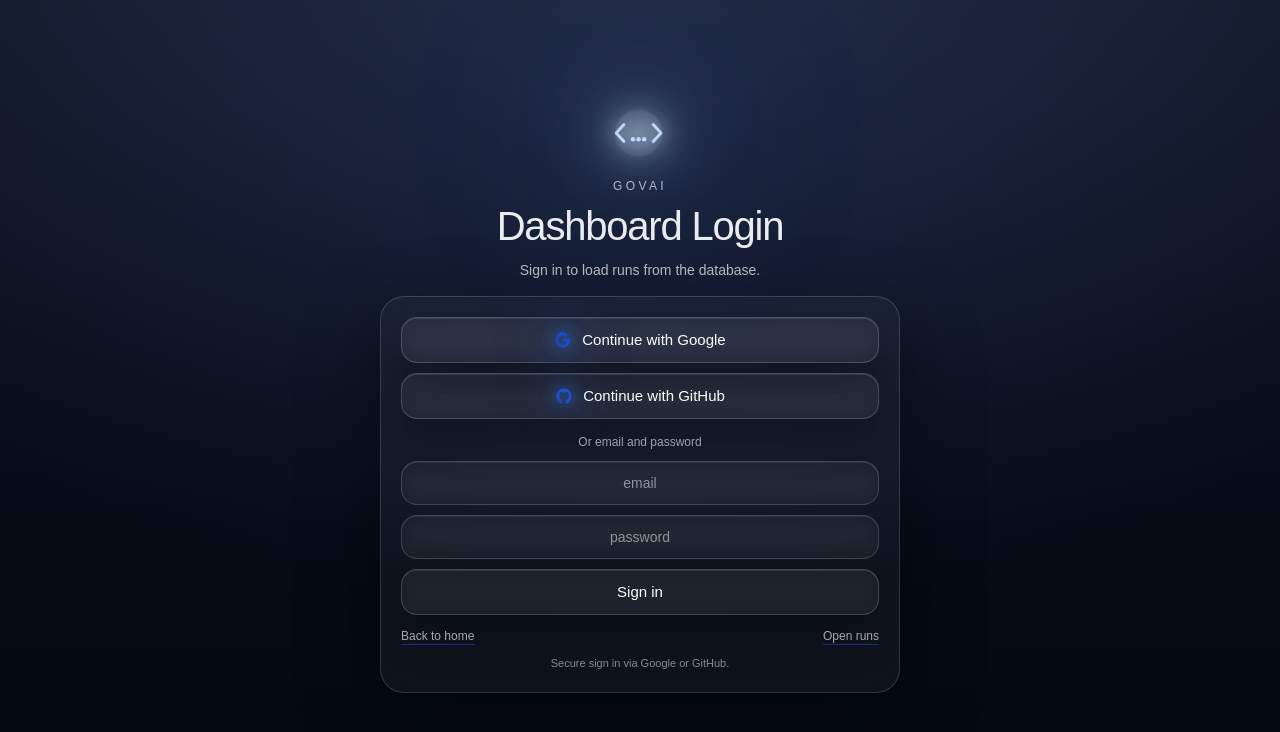
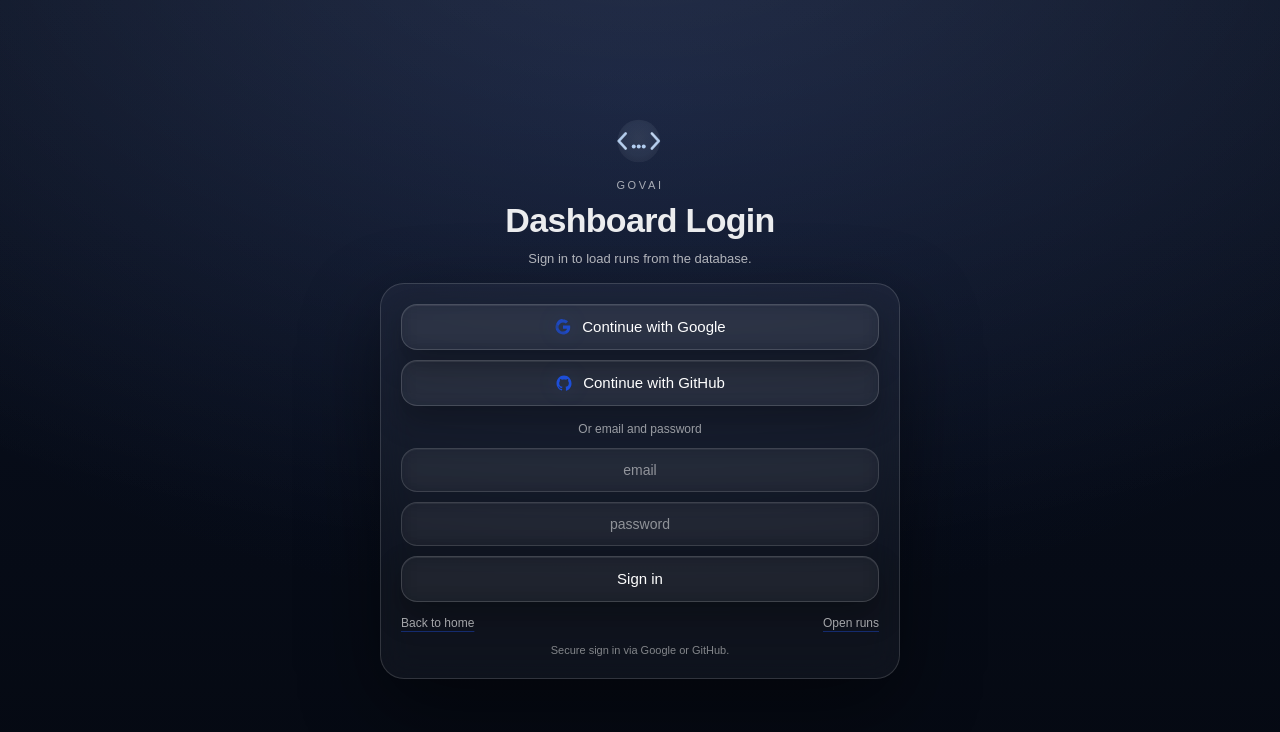
Before and after one commit to MonikaDvorackova/aigov-compliance-engine, a Next.js app in the folder dashboard/: page /login in a window 1280 px wide. Shown: the top 732 px of the page. Built offline with nearby package versions, Linux system fonts and the light colour scheme; no server answers.

Commit message:
favicon, logo resize

```diff
--- a/dashboard/app/components/brand/AigovMark.tsx
+++ b/dashboard/app/components/brand/AigovMark.tsx
@@ -16,7 +16,7 @@ export type AigovMarkProps = {
   style?: React.CSSProperties;
 };
 
-function strengthToFilter(neon: boolean, neonStrength: AigovNeonStrength) {
+function shouldEnableNeon(neon: boolean, neonStrength: AigovNeonStrength) {
   if (!neon) return false;
   if (neonStrength === "off") return false;
   return true;
@@ -27,7 +27,7 @@ export default function AigovMark({
   size = 18,
   glow = true,
   neon = false,
-  neonStrength = "soft",
+  neonStrength = "off",
   tone = "blue",
   className,
   style,
@@ -51,9 +51,16 @@ export default function AigovMark({
 
   const showPulse = useMemo(() => isRunning && !reduceMotion, [isRunning, reduceMotion]);
 
-  const effectiveNeon = strengthToFilter(neon, neonStrength);
+  const effectiveNeon = shouldEnableNeon(neon, neonStrength);
 
   const pulseSize = Math.max(7, Math.round(size * 0.34));
+
+  const pulseBg = tone === "teal" ? "rgba(185,255,244,0.86)" : "rgba(191,219,254,0.86)";
+
+  const pulseShadow =
+    tone === "teal"
+      ? "0 0 10px rgba(45,212,191,0.14), 0 0 18px rgba(153,246,228,0.10)"
+      : "0 0 10px rgba(147,197,253,0.14), 0 0 18px rgba(191,219,254,0.10)";
 
   return (
     <span className={className} style={{ display: "inline-flex", position: "relative", lineHeight: 0, ...style }}>
@@ -69,22 +76,19 @@ export default function AigovMark({
             width: pulseSize,
             height: pulseSize,
             borderRadius: 999,
-            background: tone === "teal" ? "rgba(185,255,244,0.98)" : "rgba(191,219,254,0.98)",
-            boxShadow:
-              tone === "teal"
-                ? "0 0 12px rgba(153,246,228,0.30), 0 0 26px rgba(45,212,191,0.22)"
-                : "0 0 12px rgba(191,219,254,0.30), 0 0 26px rgba(147,197,253,0.22)",
+            background: pulseBg,
+            boxShadow: pulseShadow,
             transformOrigin: "center",
-            animation: "aigovPulse 1.8s ease-in-out infinite",
+            animation: "aigovPulse 1.9s ease-in-out infinite",
           }}
         />
       ) : null}
 
       <style>{`
         @keyframes aigovPulse {
-          0% { transform: scale(1); opacity: 0.72; }
-          50% { transform: scale(1.28); opacity: 1; }
-          100% { transform: scale(1); opacity: 0.72; }
+          0% { transform: scale(1); opacity: 0.58; }
+          50% { transform: scale(1.22); opacity: 0.86; }
+          100% { transform: scale(1); opacity: 0.58; }
         }
       `}</style>
     </span>
--- a/dashboard/app/login/LoginClient.tsx
+++ b/dashboard/app/login/LoginClient.tsx
@@ -23,22 +23,22 @@ function IconGoogle({ size = 18, color = "#1D4ED8" }: { size?: number; color?: s
       <path
         d="M21.6 12.27c0-.74-.07-1.45-.2-2.13H12v4.03h5.38c-.23 1.23-.93 2.27-1.98 2.98v2.47h3.2c1.87-1.72 2.99-4.25 2.99-7.35Z"
         fill={color}
-        opacity="0.95"
+        opacity="0.9"
       />
       <path
         d="M12 22c2.7 0 4.97-.9 6.63-2.43l-3.2-2.47c-.9.6-2.05.96-3.43.96-2.64 0-4.88-1.78-5.68-4.17H3.02v2.56C4.66 19.78 8.06 22 12 22Z"
         fill={color}
-        opacity="0.78"
+        opacity="0.72"
       />
       <path
         d="M6.32 13.89c-.2-.6-.32-1.24-.32-1.89s.12-1.29.32-1.89V7.55H3.02C2.37 8.85 2 10.32 2 12s.37 3.15 1.02 4.45l3.3-2.56Z"
         fill={color}
-        opacity="0.66"
+        opacity="0.6"
       />
       <path
         d="M12 5.94c1.47 0 2.8.5 3.84 1.5l2.88-2.88C16.96 2.9 14.7 2 12 2 8.06 0 4.66 4.22 3.02 7.55l3.3 2.56c.8-2.39 3.04-4.17 5.68-4.17Z"
         fill={color}
-        opacity="0.88"
+        opacity="0.82"
       />
     </svg>
   );
@@ -107,8 +107,7 @@ export default function LoginClient() {
   const [message, setMessage] = useState<string | null>(initialMessage);
 
   const blue = "#1D4ED8";
-  const iconGlow =
-    "drop-shadow(0 0 8px rgba(59,130,246,0.90)) drop-shadow(0 0 18px rgba(59,130,246,0.65)) drop-shadow(0 0 40px rgba(29,78,216,0.45))";
+  const iconGlow = "drop-shadow(0 0 10px rgba(59,130,246,0.18))";
 
   async function signInEmailPassword(e: React.FormEvent) {
     e.preventDefault();
@@ -138,14 +137,14 @@ export default function LoginClient() {
     width: "100%",
     height: 44,
     borderRadius: 16,
-    border: "1px solid rgba(255,255,255,0.16)",
+    border: "1px solid rgba(255,255,255,0.14)",
     background: "rgba(255,255,255,0.03)",
     color: "white",
     fontSize: 14,
     padding: "0 12px",
     outline: "none",
     textAlign: "center",
-    boxShadow: "inset 0 1px 0 rgba(255,255,255,0.08)",
+    boxShadow: "inset 0 1px 0 rgba(255,255,255,0.06)",
     backdropFilter: "blur(10px)",
     WebkitBackdropFilter: "blur(10px)",
   };
@@ -154,8 +153,8 @@ export default function LoginClient() {
     width: "100%",
     height: 46,
     borderRadius: 16,
-    border: "1px solid rgba(255,255,255,0.18)",
-    background: "rgba(255,255,255,0.06)",
+    border: "1px solid rgba(255,255,255,0.16)",
+    background: "rgba(255,255,255,0.05)",
     color: "white",
     fontSize: 15,
     cursor: busy ? "not-allowed" : "pointer",
@@ -163,7 +162,7 @@ export default function LoginClient() {
     alignItems: "center",
     justifyContent: "center",
     gap: 10,
-    boxShadow: "inset 0 1px 0 rgba(255,255,255,0.10), 0 18px 40px rgba(0,0,0,0.30)",
+    boxShadow: "inset 0 1px 0 rgba(255,255,255,0.08), 0 14px 30px rgba(0,0,0,0.28)",
     transition: "transform 120ms ease, background 120ms ease, border-color 120ms ease",
     backdropFilter: "blur(10px)",
     WebkitBackdropFilter: "blur(10px)",
@@ -175,20 +174,20 @@ export default function LoginClient() {
   };
 
   const linkStyle: React.CSSProperties = {
-    color: "rgba(255,255,255,0.80)",
+    color: "rgba(255,255,255,0.78)",
     textDecoration: "underline",
     textUnderlineOffset: 4,
-    textDecorationColor: "rgba(29,78,216,0.65)",
+    textDecorationColor: "rgba(29,78,216,0.55)",
     fontSize: 12,
   };
 
   return (
     <InfraShell maxWidth={520} align="center" padding={18}>
       <style>{`
-        button[data-btn="1"]:hover { transform: translateY(-1px); background: rgba(255,255,255,0.075); border-color: rgba(255,255,255,0.22); }
-        button[data-btn="1"]:active { transform: translateY(0px); background: rgba(255,255,255,0.06); }
-        input:focus { border-color: rgba(59,130,246,0.70); box-shadow: 0 0 0 3px rgba(59,130,246,0.20); }
-        a:hover { color: rgba(255,255,255,0.92); text-decoration-color: rgba(59,130,246,0.95); }
+        button[data-btn="1"]:hover { transform: translateY(-1px); background: rgba(255,255,255,0.065); border-color: rgba(255,255,255,0.20); }
+        button[data-btn="1"]:active { transform: translateY(0px); background: rgba(255,255,255,0.05); }
+        input:focus { border-color: rgba(59,130,246,0.55); box-shadow: 0 0 0 3px rgba(59,130,246,0.14); }
+        a:hover { color: rgba(255,255,255,0.90); text-decoration-color: rgba(59,130,246,0.80); }
       `}</style>
 
       <div style={{ width: "100%", textAlign: "center" }}>
@@ -196,30 +195,23 @@ export default function LoginClient() {
           style={{
             display: "flex",
             justifyContent: "center",
-            marginBottom: 8,
-            height: 72,
+            marginBottom: 6,
+            height: 60,
             alignItems: "center",
           }}
         >
-          <AigovMark
-            size={56}
-            glow
-            neon
-            neonStrength="strong"
-            tone="blue"
-            style={{ opacity: 1 }}
-          />
+          <AigovMark size={50} glow={false} neon={false} neonStrength="off" tone="blue" style={{ opacity: 0.95 }} />
         </div>
 
-        <div style={{ opacity: 0.72, fontSize: 12, letterSpacing: "0.28em", marginBottom: 10 }}>GOVAI</div>
+        <div style={{ opacity: 0.68, fontSize: 11, letterSpacing: "0.24em", marginBottom: 8 }}>GOVAI</div>
 
         <h1
           style={{
             margin: 0,
-            letterSpacing: "-0.03em",
-            fontWeight: 500,
-            lineHeight: 1.06,
-            fontSize: "clamp(28px, 6.2vw, 40px)",
+            letterSpacing: "-0.02em",
+            fontWeight: 600,
+            lineHeight: 1.12,
+            fontSize: "clamp(26px, 5.0vw, 34px)",
             textWrap: "balance",
           }}
         >
@@ -228,11 +220,11 @@ export default function LoginClient() {
 
         <p
           style={{
-            margin: "12px auto 16px",
-            maxWidth: "42ch",
-            opacity: 0.78,
-            fontSize: 14,
-            lineHeight: 1.45,
+            margin: "10px auto 14px",
+            maxWidth: "44ch",
+            opacity: 0.76,
+            fontSize: 13,
+            lineHeight: 1.5,
             textWrap: "balance",
           }}
         >
@@ -246,12 +238,12 @@ export default function LoginClient() {
                 marginBottom: 12,
                 padding: "10px 12px",
                 borderRadius: 16,
-                border: "1px solid rgba(255,255,255,0.16)",
-                background: "rgba(255,255,255,0.05)",
+                border: "1px solid rgba(255,255,255,0.14)",
+                background: "rgba(255,255,255,0.045)",
                 fontSize: 12,
                 opacity: 0.95,
                 textAlign: "left",
-                boxShadow: "inset 0 1px 0 rgba(255,255,255,0.08)",
+                boxShadow: "inset 0 1px 0 rgba(255,255,255,0.06)",
               }}
             >
               {message}
@@ -278,7 +270,7 @@ export default function LoginClient() {
             </a>
           </div>
 
-          <div style={{ marginTop: 14, opacity: 0.65, fontSize: 12, textAlign: "center" }}>
+          <div style={{ marginTop: 14, opacity: 0.62, fontSize: 12, textAlign: "center" }}>
             Or email and password
           </div>
 
@@ -310,7 +302,7 @@ export default function LoginClient() {
               style={{
                 ...buttonStyle,
                 background:
-                  busy || !email.trim() || !password ? "rgba(255,255,255,0.03)" : "rgba(255,255,255,0.06)",
+                  busy || !email.trim() || !password ? "rgba(255,255,255,0.03)" : "rgba(255,255,255,0.055)",
               }}
             >
               Sign in
@@ -335,7 +327,7 @@ export default function LoginClient() {
             </div>
           </form>
 
-          <div style={{ marginTop: 10, opacity: 0.55, fontSize: 11, textAlign: "center" }}>
+          <div style={{ marginTop: 10, opacity: 0.52, fontSize: 11, textAlign: "center" }}>
             Secure sign in via Google or GitHub.
           </div>
         </InfraPanel>
```
